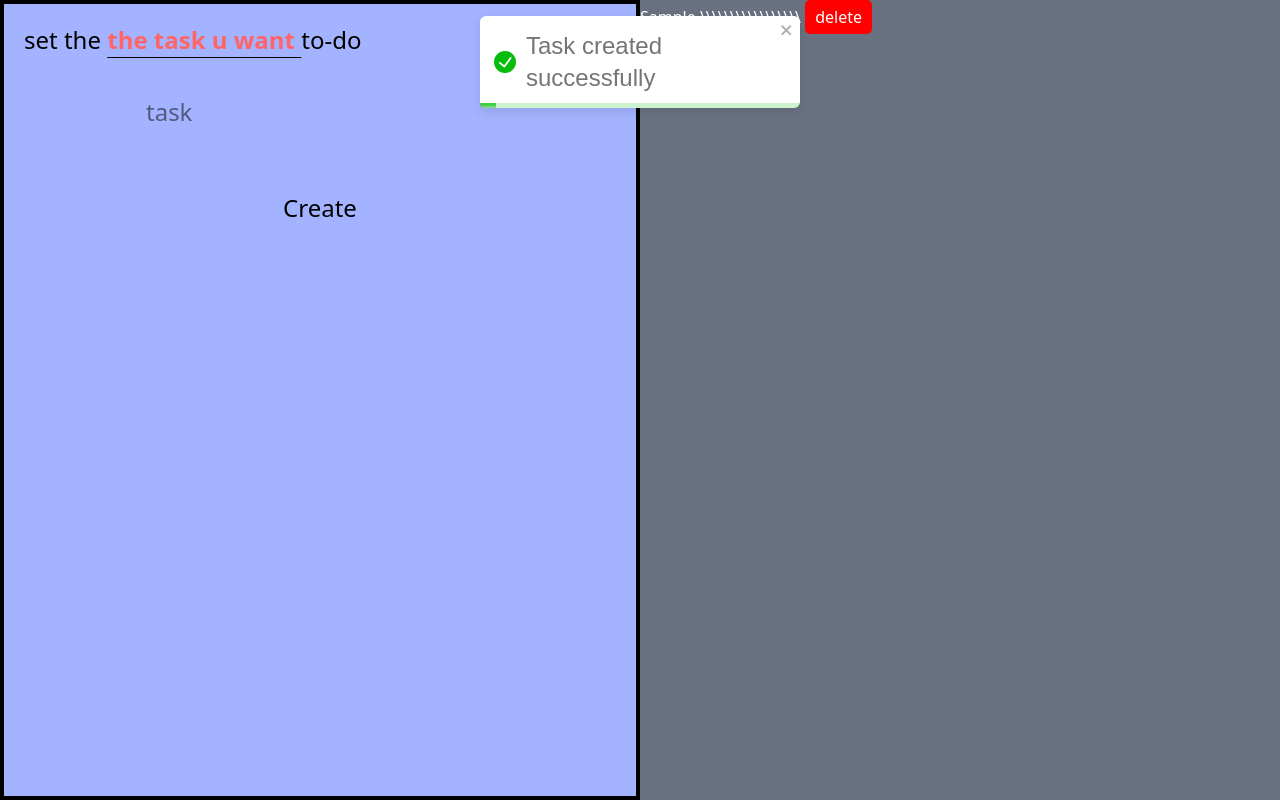
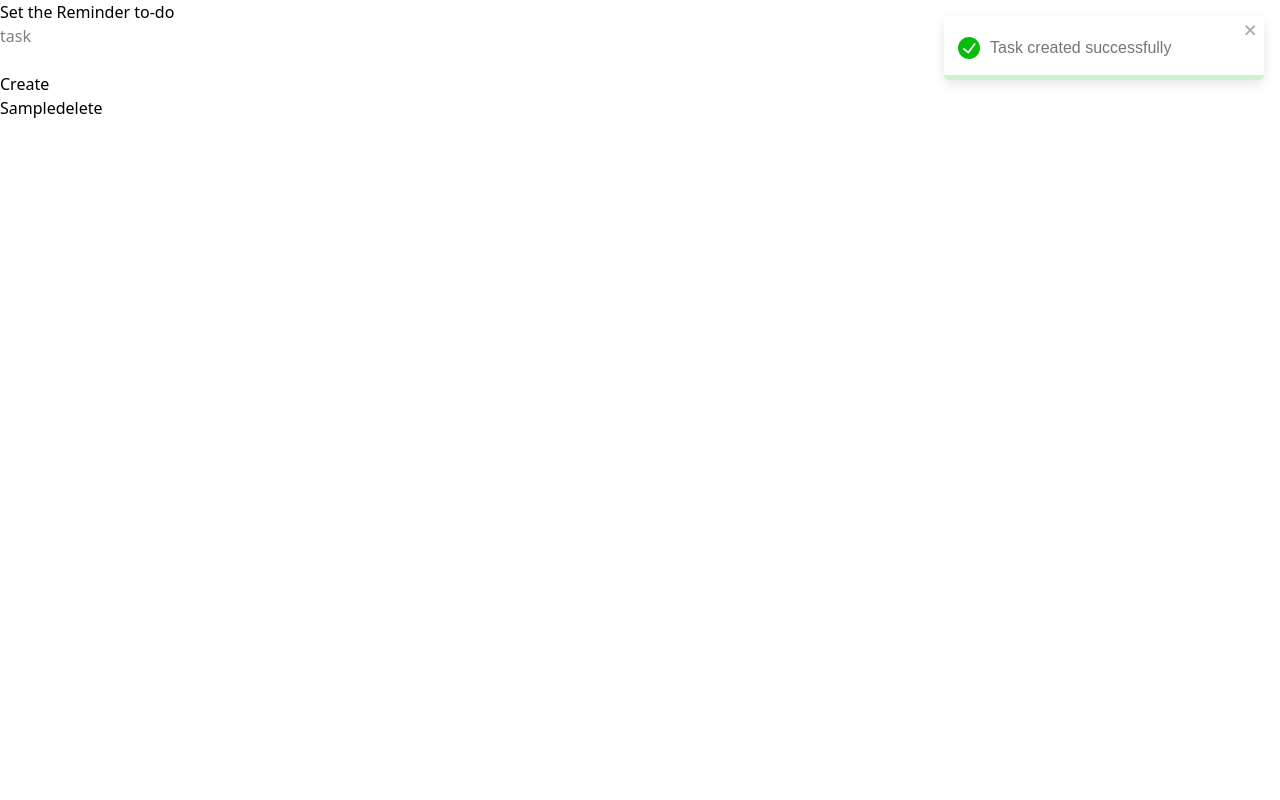
Before and after one commit to subhamsam007/practice--react-every-day, a React (Vite) app: page / in a window 1280 px wide. Both pictures are taken after typing "Sample" into the empty fields and a click on the button "Create". Built offline with nearby package versions, Linux system fonts and the light colour scheme.

Commit message:
from start

```diff
--- a/src/App.jsx
+++ b/src/App.jsx
@@ -11,7 +11,7 @@ const App = () => {
   ])
 
   return (
-    <div className="w-screen flex  bg-gray-500 h-screen text-white">
+    <div className="">
       <Create info={info} setInfo={setInfo} />
       <Read info={info} setInfo={setInfo} />
     </div>
--- a/src/Components/Create.jsx
+++ b/src/Components/Create.jsx
@@ -2,7 +2,7 @@ import React, { use } from 'react'
 import { useState } from 'react'
 import {nanoid} from 'nanoid'
 import { useForm } from "react-hook-form"
-import {ToastContainer, toast} from 'react-toastify'
+import { toast} from 'react-toastify'
 
 function Create(props) {
   const info = props.info
@@ -22,12 +22,11 @@ const {register, handleSubmit, reset,formState:{errors}} = useForm()
 
 
   return (
-    <div className='w-1/2 bg-indigo-300 h-screen text-2xl text-black p-5 border-4 ' >
-      <ToastContainer position='top-center' autoClose={2000} />
-      <h1>set the <span className='font-bold text-red-400 underline  decoration-black decoration-1 underline-offset-8'>the task u want </span> to-do</h1>
-      <form onSubmit={handleSubmit(createTodo)} className='flex flex-col items-center justify-center mt-10'>
-        <input type="text" placeholder='task' {...register("title",{required:"task cant be empty"})} />
-        <span className='text-red-500'>{errors.title?.message}</span>
+    <div>
+      <h1>Set the <span>Reminder</span> to-do</h1>
+      <form onSubmit={handleSubmit(createTodo)}>
+        <input type="text" placeholder="task" {...register("title", { required: "task cant be empty" })} />
+        <span>{errors.title?.message}</span>
         <br />
         <br />
         <button type="submit">Create</button>
--- a/src/Components/Read.jsx
+++ b/src/Components/Read.jsx
@@ -3,30 +3,30 @@ import React from 'react'
 const Read = (props) => {
   const info = props.info
   const setInfo = props.setInfo
-  const btnstyle = {
-    backgroundColor: 'red',
-    color: 'white',
-    border: 'none',
-    borderRadius: '5px',
-    padding: '5px 10px',
-    cursor: 'pointer'
-  }
+
   const deletetask = (id) => {
     const dedata = info.filter((task) => {
       return task.id !== id
     })
     setInfo(dedata)
   }
-  const renderuserr = (info.map((task,index)=>{
+
+  const renderuserr = info.map((task, index) => {
     return (
-        <li key={index}>{task.task} \\\\\\\\\\\\\\\\\ <button style={btnstyle} onClick={()=>deletetask(task.id)}>delete</button></li>
+      <li key={index}>
+        {task.task}
+        <button onClick={() => deletetask(task.id)}>
+          delete
+        </button>
+      </li>
     );
-  }) )
+  })
+
   return (
     <>
-    <ol>
-      {renderuserr}
-    </ol>
+      <ul>
+        {renderuserr}
+      </ul>
     </>
   )
 }
--- a/src/main.jsx
+++ b/src/main.jsx
@@ -1,10 +1,12 @@
 import { createRoot } from 'react-dom/client'
 import App from './App.jsx'
 import './index.css';
+import {ToastContainer} from 'react-toastify'
 createRoot(document.getElementById('root')).render(
 
 <>
 <App />
+<ToastContainer position='top-right' autoClose={1000} />
 </>
 
 )
```
